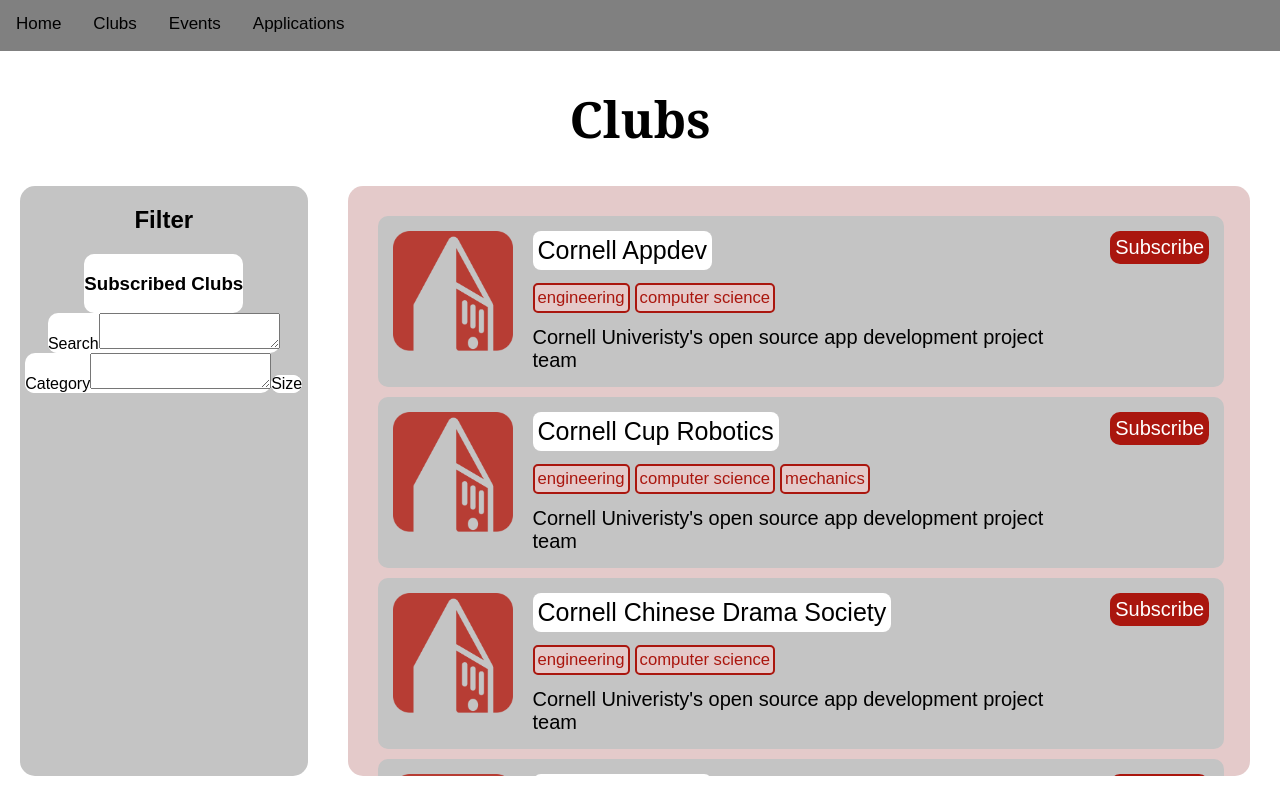
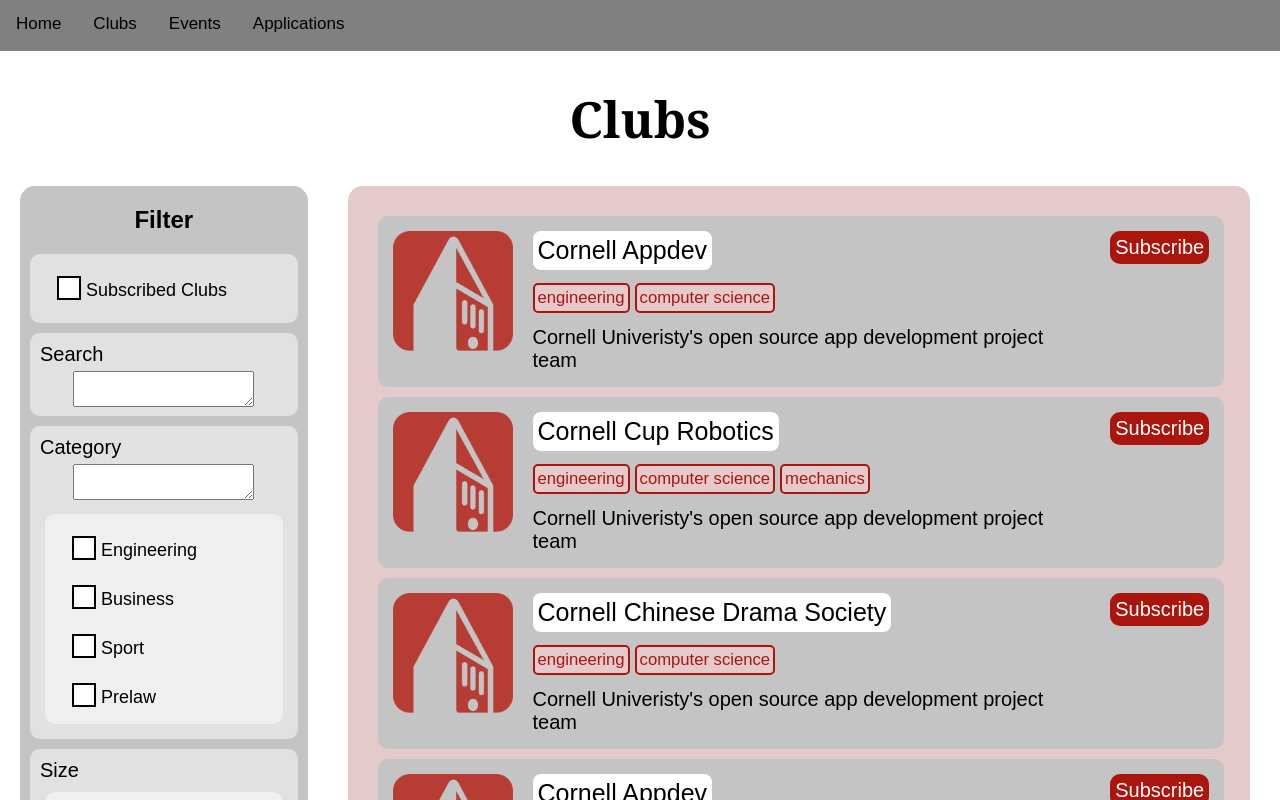
Before and after one commit to TerenceZhang29/Club-Platform-Frontend, a React (Create React App) app in the folder clubby/: page /Clubs in a window 1280 px wide. Shown: the top 800 px of the page. Built offline with nearby package versions, Linux system fonts and the light colour scheme.

Commit message:
finish filter

```diff
--- a/clubby/src/Clubs/Clubs.js
+++ b/clubby/src/Clubs/Clubs.js
@@ -18,23 +18,46 @@
 }
 
 class Filter extends React.Component {
+
+  renderClickableBox(text) {
+    return (
+      <div class="filter_check_box">
+        <p><a href=""></a>{text}</p>
+      </div>
+    );
+  }
+
   render() {
     return (
       <div class="filter">
         <h2>Filter</h2>
         <div class='subscribed_clubs_filter'>
-          <h3>Subscribed Clubs</h3>
+          {this.renderClickableBox('Subscribed Clubs')}
         </div>
         <div class='search_bar_filter'>
-          <div>Search</div>
+          <p>Search</p>
           <textarea></textarea>
         </div>
         <div class='category_search_filter'>
-          <div>Category</div>
+          <p>Category</p>
           <textarea></textarea>
+          <div class='category_list'>
+            {this.renderClickableBox("Engineering")}
+            {this.renderClickableBox("Business")}
+            {this.renderClickableBox("Sport")}
+            {this.renderClickableBox("Prelaw")}
+            {this.renderClickableBox("Art")}
+          </div>
+
         </div>
         <div class='size_filter'>
-          <div>Size</div>
+          <p>Size</p>
+          <div class='category_list'>
+            {this.renderClickableBox("10-20")}
+            {this.renderClickableBox("20-50")}
+            {this.renderClickableBox("50-100")}
+            {this.renderClickableBox("100-200")}
+          </div>
         </div>
       </div>
     );
@@ -50,6 +73,7 @@
         <ClubButton title={"Cornell Chinese Drama Society"} logo={require('./App+Dev+Logo+-+Red.png')} intro={"Cornell Univeristy's open source app development project team"} tags={["engineering", "computer science"]} />
         <ClubButton title={"Cornell Appdev"} logo={require('./App+Dev+Logo+-+Red.png')} intro={"Cornell Univeristy's open source app development project team"} tags={["engineering", "computer science"]} />
         <ClubButton title={"Cornell Appdev"} logo={require('./App+Dev+Logo+-+Red.png')} intro={"Cornell Univeristy's open source app development project team"} tags={["engineering", "computer science"]} />
+
       </div>
     );
   }
--- a/clubby/src/css/Clubs.css
+++ b/clubby/src/css/Clubs.css
@@ -1,6 +1,6 @@
 body {
   font-family: Arial, Helvetica, sans-serif;
-  background: #E5E5E5;
+  background: #e5e5e5;
   text-align: center;
 }
 
@@ -15,6 +15,7 @@
 
 .filter {
   flex: 1 200px;
+  height: fit-content;
   background-color: #c4c4c4;
   border-radius: 15px;
   margin: 0 20px 0 20px;
@@ -25,8 +26,6 @@
 .clublist {
 
   flex: 3 600px;
-  height: 550px;
-
   background-color: #E4CACA;
   border-radius: 15px;
   margin: 0 30px 0 20px;
@@ -119,13 +118,43 @@
 }
 
 .filter div{
-  background-color: #fff;
-  display: inline-block;
+  background-color: #e2e1e1;
+  display: block;
   border-radius: 10px;
+  padding: 5px;
+  margin: 10px;
+  text-align: center;
+}
+
+.filter p{
+  margin:5px;
+  font-size: 20px;
+  text-align: left;
 }
 
 
-/* .subscribed_clubs_filter{
 
+.filter_check_box a {
+  display: inline-block;
+  height: 20px;
+  width: 20px;
+  background-color: #fff;
+  border: 2px solid #000;
+  margin: 0 5px -4px 5px;
+}
 
-} */
+.filter_check_box p{
+  text-align: left;
+  font-size: 18px;
+  margin: 2px;
+}
+
+.filter .category_list {
+  background-color: #f0efef;
+  height: 200px;
+  overflow-y: scroll;
+}
+
+.category_list .filter_check_box {
+  background-color: #f0efef;
+}
```
